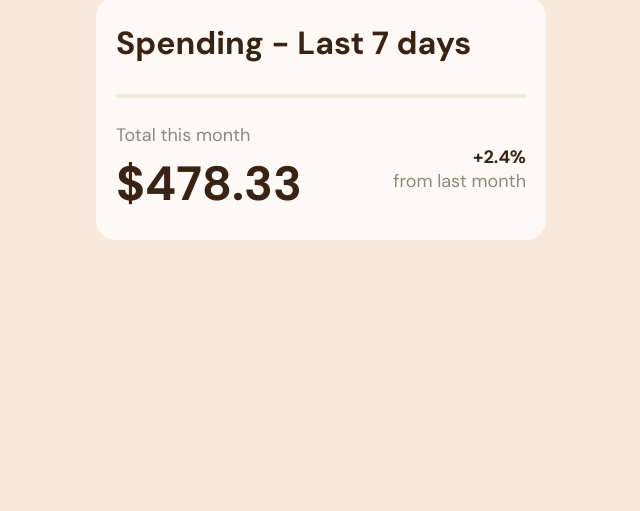
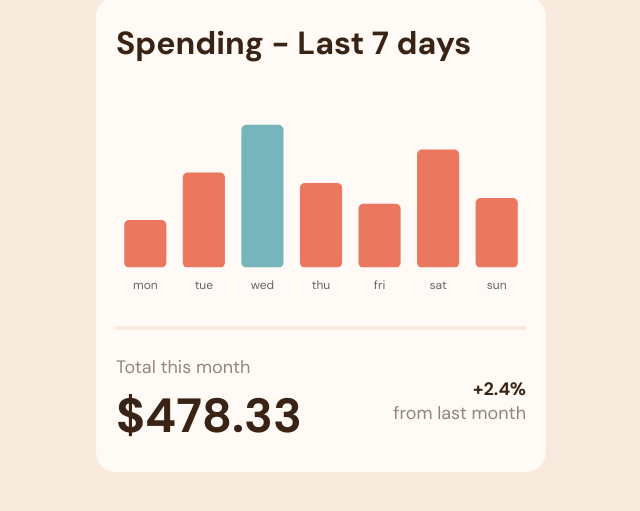
Before and after one commit to Javieer57/FEM-expenses-chart-component, a plain HTML site: page index.html in a window 1280 px wide. Shown: the part 127-638 px from the top of the page, without its empty margins (319-959 px from the left). Drawn offline with nearby package versions, Linux system fonts and the light colour scheme.

Commit message:
Show bar graphics

```diff
--- a/index.html
+++ b/index.html
@@ -20,6 +20,8 @@
 
 		<link rel="stylesheet" href="styles.css" />
 
+		<script src="https://cdn.jsdelivr.net/npm/chart.js"></script>
+
 		<title>Frontend Mentor | Expenses chart component</title>
 	</head>
 	<body>
@@ -34,6 +36,47 @@
 		<main class="body l-container">
 			<section class="graphs-container">
 				<h1>Spending - Last 7 days</h1>
+
+				<!--
+					Accesibility in canvas:
+					https://www.chartjs.org/docs/latest/general/accessibility.html
+					https://www.nomensa.com/blog/how-improve-web-accessibility-hiding-elements
+				-->
+				<canvas id="myChart" height="170">
+					The text alternative for this canvas bar graphics is in the data table
+					below.
+				</canvas>
+
+				<table
+					summary="This is the text alternative for the canvas bar graphics."
+					class="is-hidden"
+				>
+					<caption>
+						Bar charts for the last seven days' spending.
+					</caption>
+					<tbody>
+						<tr>
+							<th scope="col">Day</th>
+							<th scope="col">Monday</th>
+							<th scope="col">Tuesday</th>
+							<th scope="col">Wednesday</th>
+							<th scope="col">Thursday</th>
+							<th scope="col">Friday</th>
+							<th scope="col">Saturday</th>
+							<th scope="col">Sunday</th>
+						</tr>
+						<tr>
+							<th scope="row">Dollars</th>
+							<td>17.45</td>
+							<td>34.91</td>
+							<td>52.36</td>
+							<td>31.07</td>
+							<td>23.39</td>
+							<td>43.28</td>
+							<td>25.48</td>
+						</tr>
+					</tbody>
+				</table>
 			</section>
 
 			<div class="body-divider"></div>
@@ -49,5 +92,7 @@
 				</p>
 			</section>
 		</main>
+
+		<script src="main.js"></script>
 	</body>
 </html>
--- /dev/null
+++ b/main.js
@@ -0,0 +1,109 @@
+/* Functions for fetched data manipulation. */
+function getDaysArray(data) {
+	return data.map((obj) => obj.day);
+}
+
+function getAmountsArray(data) {
+	return data.map((obj) => obj.amount);
+}
+
+function getCurrentDay() {
+	const date = new Date();
+	const day = date.getDay() - 1;
+	return day;
+}
+
+/* Functions to create bar graphics. */
+async function fetchData() {
+	try {
+		let response = await fetch(`data.json`);
+		return await response.json();
+	} catch (err) {
+		console.error(err);
+	}
+}
+
+fetchData().then((data) => {
+	const currentDay = getCurrentDay();
+	const daysArray = getDaysArray(data);
+	const amountsArray = getAmountsArray(data);
+
+	// Colors for bars
+	const currentDayColor = 'rgb(118, 181, 188)';
+	const currentDayHoverColor = 'rgba(118, 181, 188, .5)';
+	const dayColor = 'rgb(236, 119, 95)';
+	const daysHoverColor = 'rgba(236, 119, 95, .5)';
+
+	// Chart settings
+	const chartContainer = document.getElementById('myChart').getContext('2d');
+	Chart.defaults.font.family = "'DM Sans', sans-serif";
+	const chartConfig = {
+		type: 'bar',
+		data: {
+			labels: daysArray,
+			datasets: [
+				{
+					data: amountsArray,
+				},
+			],
+		},
+		options: {
+			layout: {
+				padding: {
+					top: 40,
+				},
+			},
+			/* https://www.chartjs.org/docs/latest/general/options.html#scriptable-options */
+			backgroundColor: function (context) {
+				const index = context.dataIndex;
+
+				return index == currentDay ? currentDayColor : dayColor;
+			},
+
+			hoverBackgroundColor: function (context) {
+				const index = context.dataIndex;
+
+				return index == currentDay ? currentDayHoverColor : daysHoverColor;
+			},
+			borderRadius: 5,
+			borderSkipped: false,
+			scales: {
+				x: {
+					grid: {
+						display: false,
+						drawBorder: false,
+					},
+				},
+				y: {
+					display: false,
+				},
+			},
+			plugins: {
+				legend: {
+					display: false,
+				},
+				tooltip: {
+					titleColor: 'rgb(255, 250, 245)',
+					bodyColor: 'rgb(255, 250, 245)',
+					titleAlign: 'center',
+					padding: 10,
+					caretSize: 0,
+					caretPadding: 10,
+					xAlign: 'center',
+					yAlign: 'bottom',
+					displayColors: false,
+					bodyFont: { weight: 'bold', size: 16 },
+					callbacks: {
+						title: function () {},
+						label: function (context) {
+							return `\$${context.raw}`;
+						},
+					},
+				},
+			},
+		},
+	};
+
+	// Chart instance
+	const myChart = new Chart(chartContainer, chartConfig);
+});
--- a/styles.css
+++ b/styles.css
@@ -104,6 +104,19 @@ img {
 	color: var(--dark-brown);
 }
 
+/* :: State :: */
+.is-hidden {
+	border: 0;
+	clip: rect(1px 1px 1px 1px); /* IE6, IE7 */
+	clip: rect(1px, 1px, 1px, 1px);
+	height: 1px;
+	margin: -1px;
+	overflow: hidden;
+	padding: 0;
+	position: absolute;
+	width: 1px;
+}
+
 /* :: Mediaqueries :: */
 @media screen and (min-width: 500px) {
 	:root {
```
